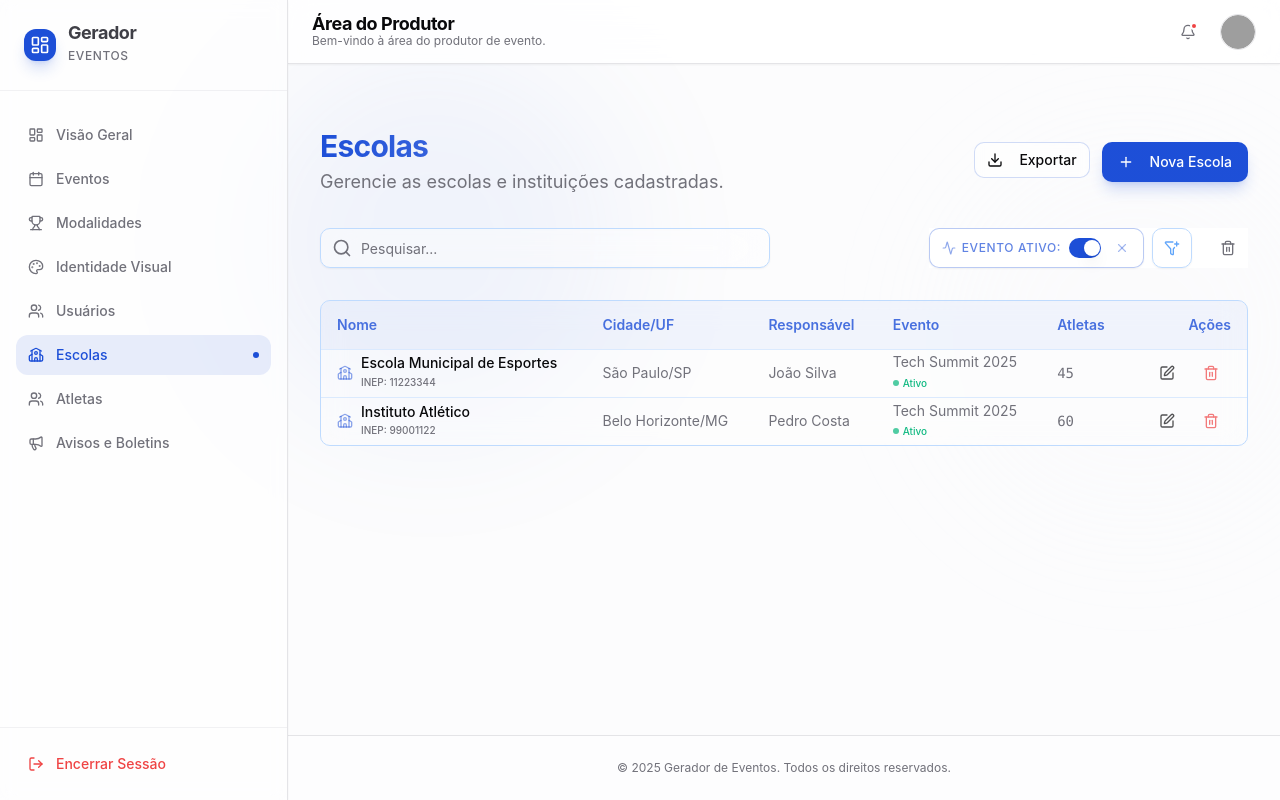
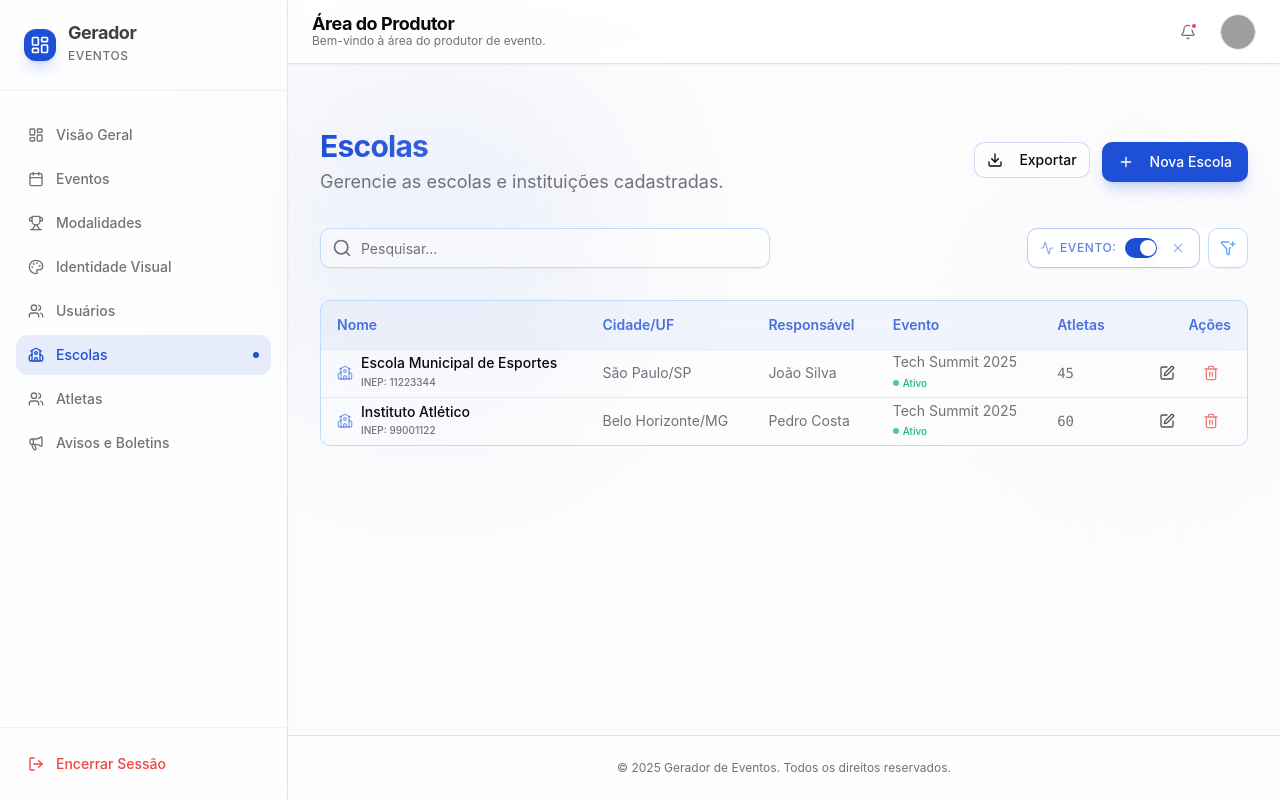
Before and after one commit to AtilaMedeiros/gerador-de-eventos_ultimo, a React (Vite) app: page /area-do-produtor/escolas in a window 1280 px wide. Shown: the top 800 px of the page. Built offline with nearby package versions, Linux system fonts and the light colour scheme; sample sign-in values are in the browser's storage; grey boxes are pictures that could not be loaded.

Commit message:
style: Atualiza o esquema de cores dos filtros e remove o botão de limpar filtros da lista de escolas.

```diff
--- a/src/components/ui/filters.tsx
+++ b/src/components/ui/filters.tsx
@@ -46,7 +46,7 @@ export function Filters({ fields, filters, onChange, addButton, className }: Fil
         const field = fields.find(f => f.key === fieldKey)
         if (!field) return
         const newFilter = createFilter(fieldKey, 'contains', '')
-        onChange([...filters, newFilter])
+        onChange([newFilter, ...filters])
     }
 
     const removeFilter = (id: string) => {
@@ -141,17 +141,17 @@ export function Filters({ fields, filters, onChange, addButton, className }: Fil
                         </Button>
                     )}
                 </DropdownMenuTrigger>
-                <DropdownMenuContent align="start" className="w-56 p-2 border-primary/20 bg-white/95 backdrop-blur-xl shadow-xl shadow-primary/10">
-                    <div className="px-2 py-1.5 text-xs font-semibold text-muted-foreground uppercase tracking-wider">
+                <DropdownMenuContent align="start" className="w-56 p-2 border-blue-100 bg-white/95 backdrop-blur-xl shadow-xl shadow-blue-500/5">
+                    <div className="px-2 py-1.5 text-xs font-semibold text-blue-400/60 uppercase tracking-wider">
                         Campos Disponíveis
                     </div>
                     {fields.map(field => (
                         <DropdownMenuItem
                             key={field.key}
                             onClick={() => addFilter(field.key)}
-                            className="gap-3 py-2.5 cursor-pointer focus:bg-primary/5 focus:text-primary"
+                            className="gap-3 py-2.5 cursor-pointer text-blue-400 focus:bg-blue-50 focus:text-blue-500"
                         >
-                            <span className="flex items-center justify-center w-8 h-8 rounded-md bg-secondary/50 text-muted-foreground group-hover:text-primary">
+                            <span className="flex items-center justify-center w-8 h-8 text-blue-400">
                                 {field.icon || <FilterIcon className="h-4 w-4" />}
                             </span>
                             <span className="flex-1 font-medium">{field.label}</span>
--- a/src/pages/dashboard/basic-registration/SchoolsList.tsx
+++ b/src/pages/dashboard/basic-registration/SchoolsList.tsx
@@ -99,7 +99,7 @@ const filterFields: FilterFieldConfig[] = [
     },
     {
         key: 'isEventActive',
-        label: 'Evento Ativo',
+        label: 'Evento',
         icon: <Activity className="size-3.5" />,
         type: 'boolean',
     },
@@ -253,16 +253,7 @@ export default function SchoolsList() {
                             }
                         />
                     </div>
-                    {filters.length > 0 && (
-                        <Button
-                            variant="ghost"
-                            size="icon"
-                            onClick={() => setFilters([])}
-                            className="text-muted-foreground hover:text-destructive h-10 w-10"
-                        >
-                            <Trash2 className="h-4 w-4" />
-                        </Button>
-                    )}
+
                 </div>
             </div>
 
```
